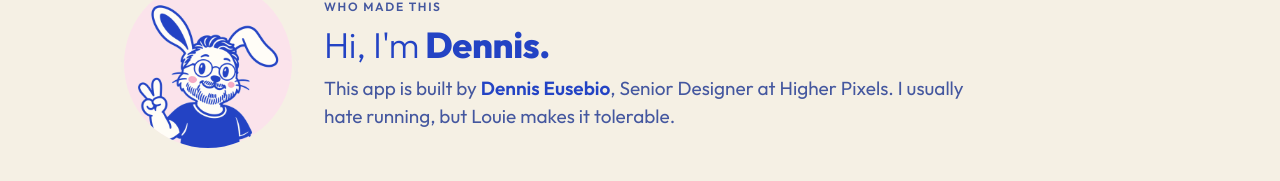
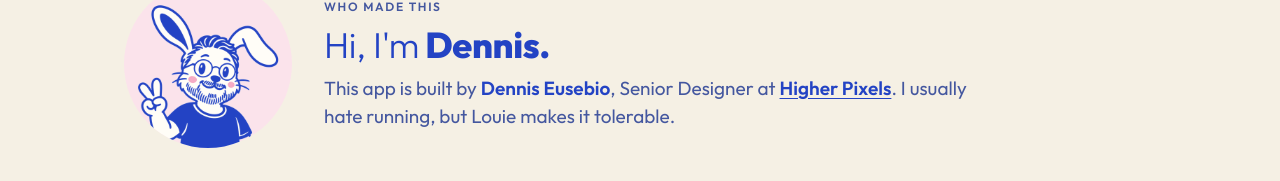
Before and after one commit to thoughtandtheory/louie-app, a plain HTML site: page index.html in a window 1280 px wide. Shown: the part 1564-1745 px from the top of the page. Drawn offline with Linux system fonts and the light colour scheme.

Commit message:
Home: link Higher Pixels in the about blurb
Co-Authored-By: Claude Opus 5.5 <noreply@anthropic.com>

```diff
--- a/index.html
+++ b/index.html
@@ -113,6 +113,7 @@
   .about h2 span { font-weight: 300; }
   .about p.note { margin: 0; font-size: 19px; color: var(--ink-muted); max-width: 34em; }
   .about p.note b { color: var(--ink); font-weight: 600; }
+  .about p.note a { color: var(--ink); font-weight: 600; text-underline-offset: 3px; }
   @media (min-width: 640px) { .about { grid-template-columns: auto 1fr; gap: 32px; } }
 
   footer { border-top: 2px solid var(--track); padding: 24px 0 48px; display: flex; flex-wrap: wrap; gap: 8px 24px;
@@ -228,7 +229,7 @@
       <div>
         <p class="label">Who made this</p>
         <h2 id="about-title"><span>Hi, I'm</span> Dennis.</h2>
-        <p class="note">This app is built by <b>Dennis Eusebio</b>, Senior Designer at Higher Pixels. I usually hate running, but Louie makes it tolerable.</p>
+        <p class="note">This app is built by <b>Dennis Eusebio</b>, Senior Designer at <a href="https://www.higherpixels.com">Higher Pixels</a>. I usually hate running, but Louie makes it tolerable.</p>
       </div>
     </section>
   </main>
```
